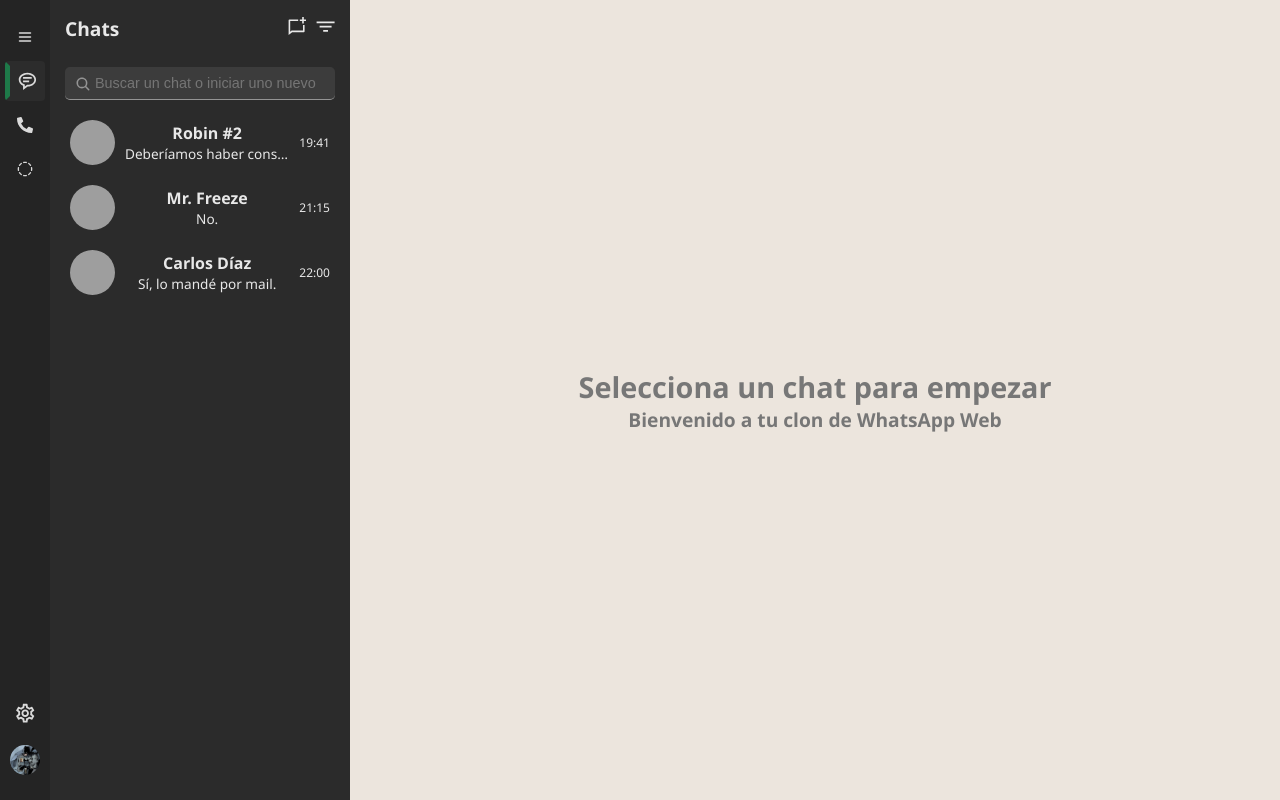
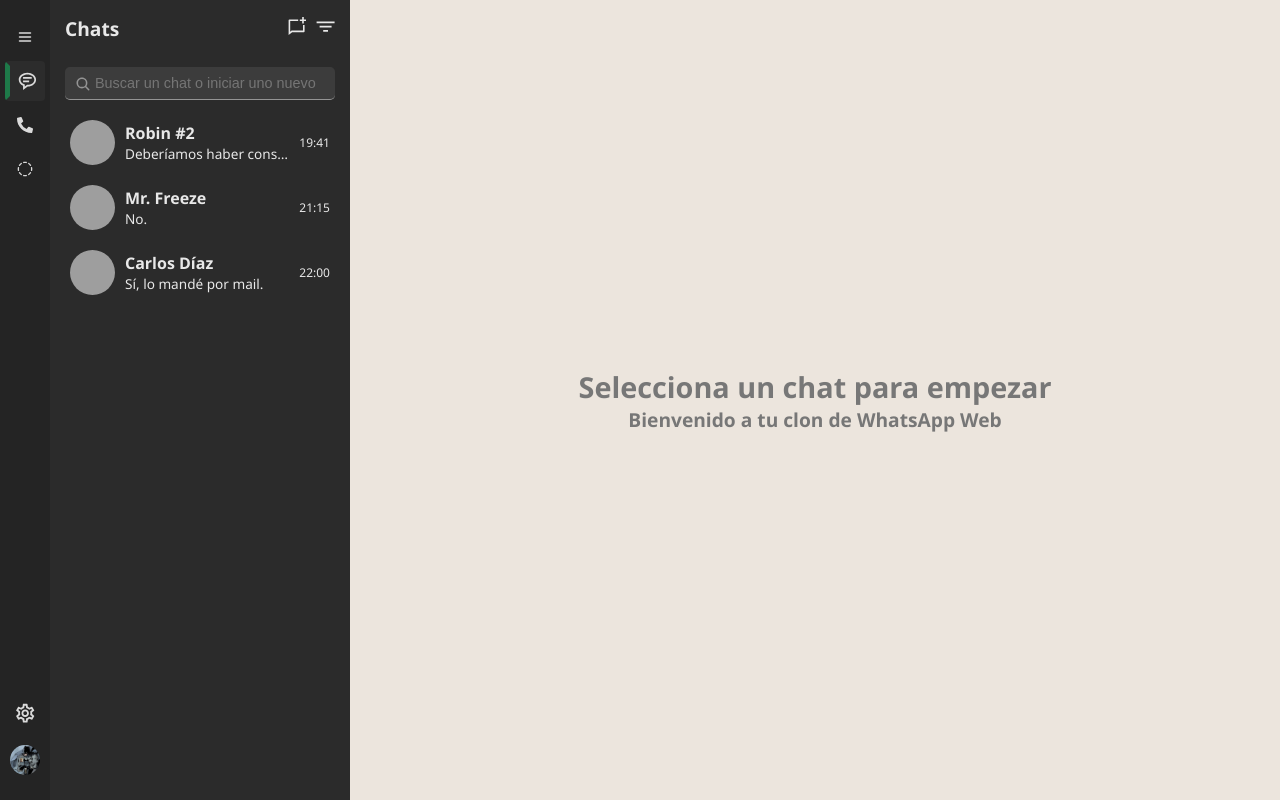
Before and after one commit to astridc-27/wspclone, a React (Vite) app: page / in a window 1280 px wide. Built offline with nearby package versions, Linux system fonts and the light colour scheme; grey boxes are pictures that could not be loaded.

Commit message:
Version 2.0

```diff
--- a/src/App.css
+++ b/src/App.css
@@ -1,4 +1,3 @@
 #root {
   margin: 0 auto;
-  text-align: center;
 }
--- a/src/index.css
+++ b/src/index.css
@@ -6,5 +6,4 @@
 
 body {
   font-family: 'Segoe UI', sans-serif;
-  background-color: #111B21;
 }
```
